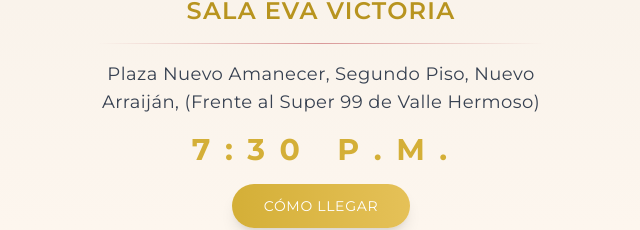
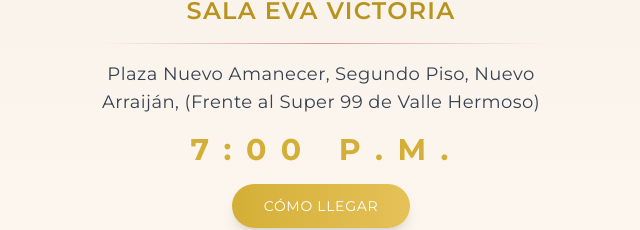
Before and after one commit to morenoaj/invitacion-boda-elegante, a Next.js app: page / in a window 1280 px wide. Shown: the part 2916-3146 px from the top of the page, without its empty margins (319-959 px from the left). Built offline with nearby package versions, Linux system fonts and the light colour scheme.

Commit message:
Update time from 7:30 PM to 7:00 PM

```diff
--- a/app/page.tsx
+++ b/app/page.tsx
@@ -539,7 +539,7 @@ function InvitationContent({ guestName, guestSeats }: { guestName: string; guest
             </p>
 
             <p className="font-montserrat text-2xl sm:text-3xl font-bold tracking-widest text-dorado mt-4">
-              7 : 3 0  &nbsp; P . M .
+              7 : 0 0  &nbsp; P . M .
             </p>
 
             <motion.a
```
